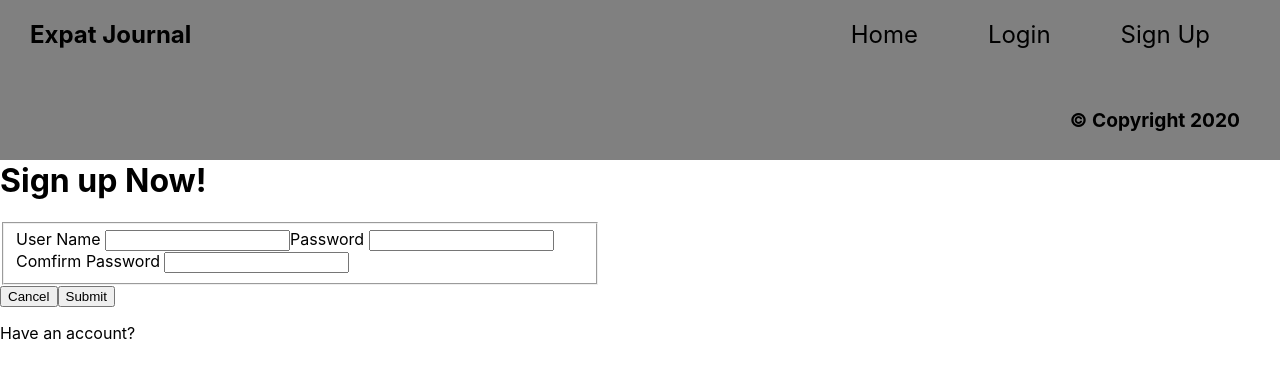
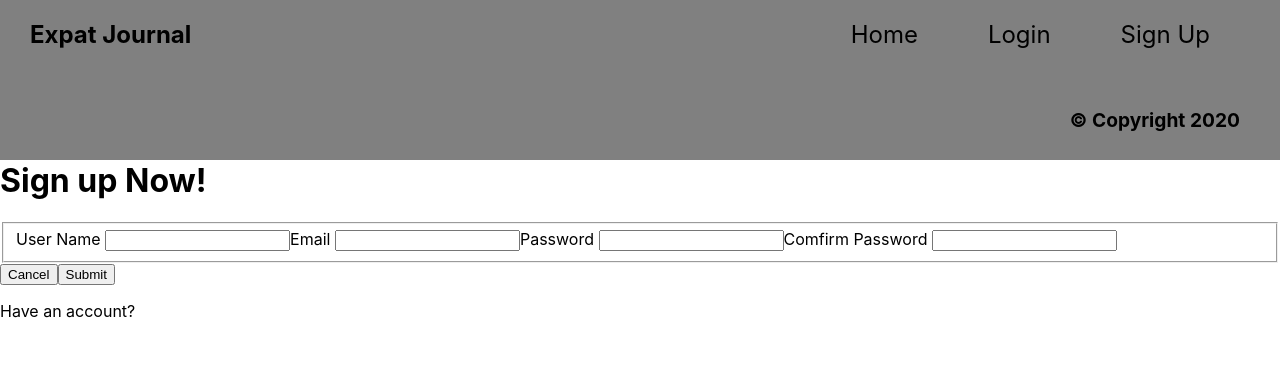
Before and after one commit to guivecchi12/frontend, a React (Create React App) app in the folder Expat-Journal/: page /SignUp in a window 1280 px wide. Shown: the top 378 px of the page. Built offline with nearby package versions, Linux system fonts and the light colour scheme.

Commit message:
fix textfield error

```diff
--- a/Expat-Journal/src/components/SignUp.js
+++ b/Expat-Journal/src/components/SignUp.js
@@ -1,92 +1,147 @@
-import React, {useState} from 'react';
-import * as yup from 'yup'
-import styled from 'styled-components';
+import React, { useState, useEffect } from "react";
+import * as Yup from "yup";
+import axios from "axios";
+import styled from "styled-components";
 
-const schema = yup.object().shape({
-    username: yup.string().required('Please enter your username.').min(3,'Not real name'),
-    email: yup.string().required('Please enter your email.').matches(/^[0-9]{10}$/),
-    password: yup.string().required('Please enter your password.').min(8,),
-    comfirmpassword: yup.string().required('Please recomfirm your password.').min(8,),
-}
+const signSchema = Yup.object().shape({
+  name: Yup.string().required("Please enter your username."),
+  email: Yup.string()
+    .required("Please enter your email.")
+    .matches(/^[0-9]{10}$/),
+  password: Yup.string()
+    .required("Please enter your password.")
+    .matches(
+      /^.*(?=.{8,})((?=.*[!@#$%^&*()\-_=+{};:,<.>]){1})(?=.*\d)((?=.*[a-z]){1})((?=.*[A-Z]){1}).*$/,
+      "Must Contain 8 Characters, One Uppercase, One Lowercase, One Number and one special case Character"
     )
-
-
+    .min(6),
+  comfirmpassword: Yup.string()
+    .required("Please recomfirm your password.")
+    .matches(
+      /^.*(?=.{8,})((?=.*[!@#$%^&*()\-_=+{};:,<.>]){1})(?=.*\d)((?=.*[a-z]){1})((?=.*[A-Z]){1}).*$/,
+      "Must Contain 8 Characters, One Uppercase, One Lowercase, One Number and one special case Character"
+    )
+    .min(6)
+});
 
 const defaultFormState = {
-    username: '',
-    email: '',
-    password: '',
-    comfirmpassword: '',
+  username: "",
+  email: "",
+  password: "",
+  comfirmpassword: ""
+};
+const defaultErrorState = {
+  username: "",
+  email: "",
+  password: "",
+  comfirmpassword: ""
+};
 
-}
-const defaultErrorState= {
-
-}
+let reg = {
+  username: "",
+  password: ""
+};
 
 const SignUp = props => {
-    const [formState,setFormState] = useState(defaultFormState);
+  const [formState, setFormState] = useState(defaultFormState);
   const [errors, setErrors] = useState(defaultErrorState);
-    const[isDisable, setIsDisable] = useState(true);
+  const [isDisable, setIsDisable] = useState(true);
 
-    const validate = e =>{
-        yup.reach(schema, e.target.username).validate(e.target.value,)
-        .then(valid => setErrors({...errors, [e.target.username]:''}))
-        .catch(err => setErrors({...errors,[e.target.username]:err.errors[0]}))
-    }
-
-
+  const val = e => {
+    e.persist();
+    Yup.reach(signSchema, e.target.name)
+      .validate(e.target.value)
+      .then(valid => setErrors({ ...errors, [e.target.name]: "" }))
+      .catch(err => {
+        setErrors({ ...errors, [e.target.name]: err.errors[0] });
+        console.log("this error", errors);
+      });
+    console.log(e.target.name);
+  };
 
   // redo the handle
   const handleChange = e => {
-        if (e.target.type ==='textkbox'){
+    console.log(e.target.name);
     setFormState({
       ...formState,
-                [e.target.username]: e.target.value
-            })
-        }
-        if (e.target.username === 'username' || e.target.email === 'email') {
-            validate(e);
-        }
-    }
+      [e.target.name]: e.target.value
+    });
 
-    const handleSumbmit = e =>{
+    val(e);
+  };
+
+  const handleSumbmit = e => {
     e.preventDefault();
-        console.log(formState)
-    }
+    reg = {
+      username: formState.name,
+      password: formState.password
+    };
+    console.log(reg, formState);
+    axios
+      .post("auth/login", reg)
+      .then(res => console.log(res))
+      .catch(err => console.log(err));
+    console.log(formState);
+  };
   return (
     <FormContainer>
       <form onSubmit={handleSumbmit}>
         <h1>Sign up Now!</h1>
         <fieldset>
-            <label>
-                User Name <input type='text' name='username' onChange={handleChange} data-cy='username' value={formState.username} />
-                {errors.username > 0 && <p style={{color:'red'}}>{errors.username}</p> }
+          <label htmlFor="name">
+            User Name{" "}
+            <input
+              type="text"
+              name="name"
+              onChange={handleChange}
+              data-cy="name"
+              value={formState.name}
+              errors={errors}
+            />
           </label>
           <label>
-                Password <input type='text' name='password' onChange={handleChange} data-cy='password' value={formState.password} />
+            Email{" "}
+            <input
+              type="text"
+              name="email"
+              onChange={handleChange}
+              data-cy="email"
+              value={formState.email}
+            />
           </label>
           <label>
-            Comfirm Password <input type='text' name='comfirm_password' onChange={handleChange} data-cy='comfirmpassword' value={formState.comfirmpassword} />
+            Password{" "}
+            <input
+              type="password"
+              name="password"
+              onChange={handleChange}
+              data-cy="password"
+              value={formState.password}
+            />
+          </label>
+          <label>
+            Comfirm Password{" "}
+            <input
+              type="password"
+              name="comfirmpassword"
+              onChange={handleChange}
+              data-cy="comfirmpassword"
+              value={formState.comfirmpassword}
+            />
           </label>
         </fieldset>
-            <button type='cancel'> Cancel </button>
-            <button type='submit'> Submit </button>
+        <button type="cancel"> Cancel </button>
+        <button type="submit"> Submit </button>
         <div>
           <p>Have an account?</p>
-
         </div>
       </form>
     </FormContainer>
   );
-}
+};
 
-const FormContainer = styled.div`
-margin: 5rem, auto;
-width: 600px;
-`
-
+const FormContainer = styled.div``;
 
 export default SignUp;
 
-
 // axios post request "off/login" end points
```
Also changed, not shown: 1 other file (tests, documents, lock files or other folders). Lines whose indentation alone changed are shown as unchanged.
